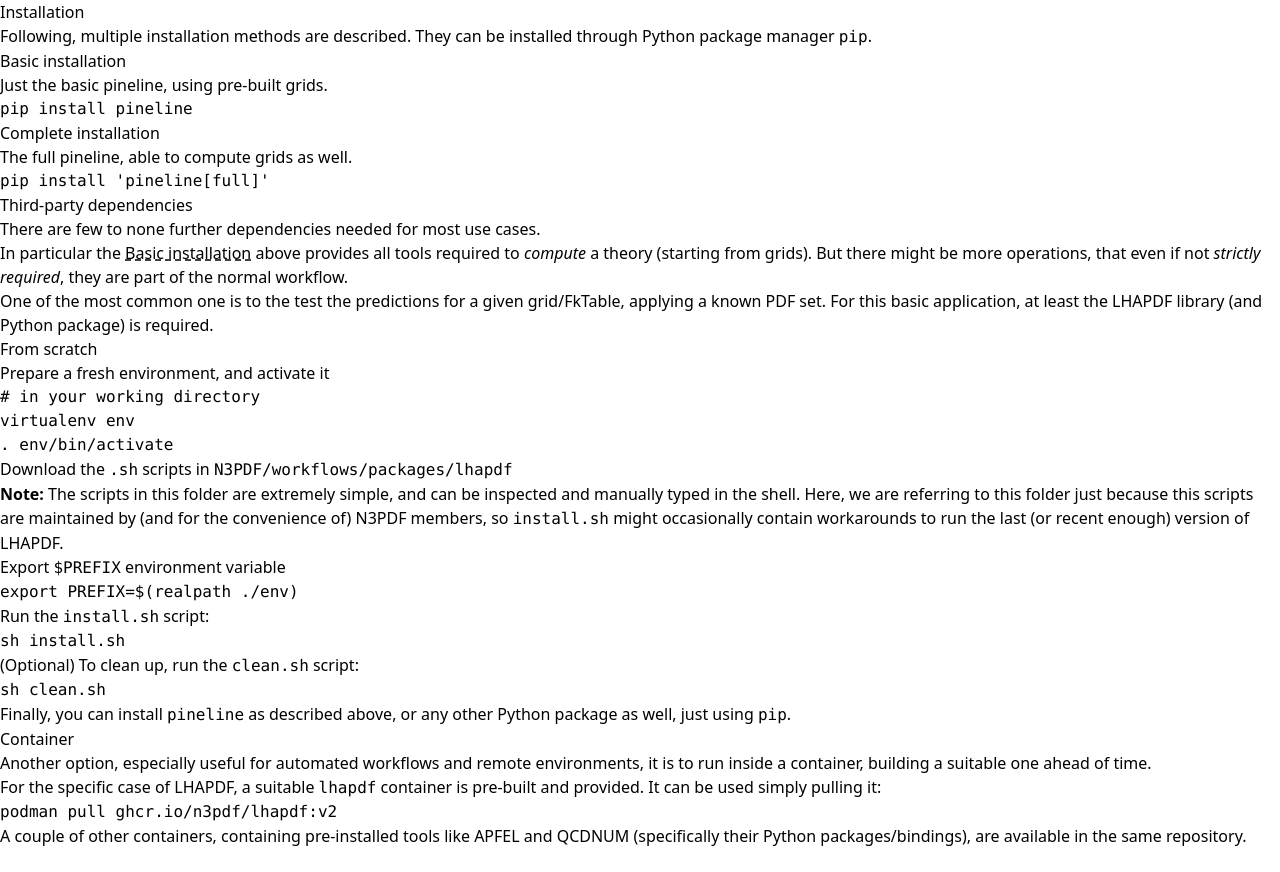
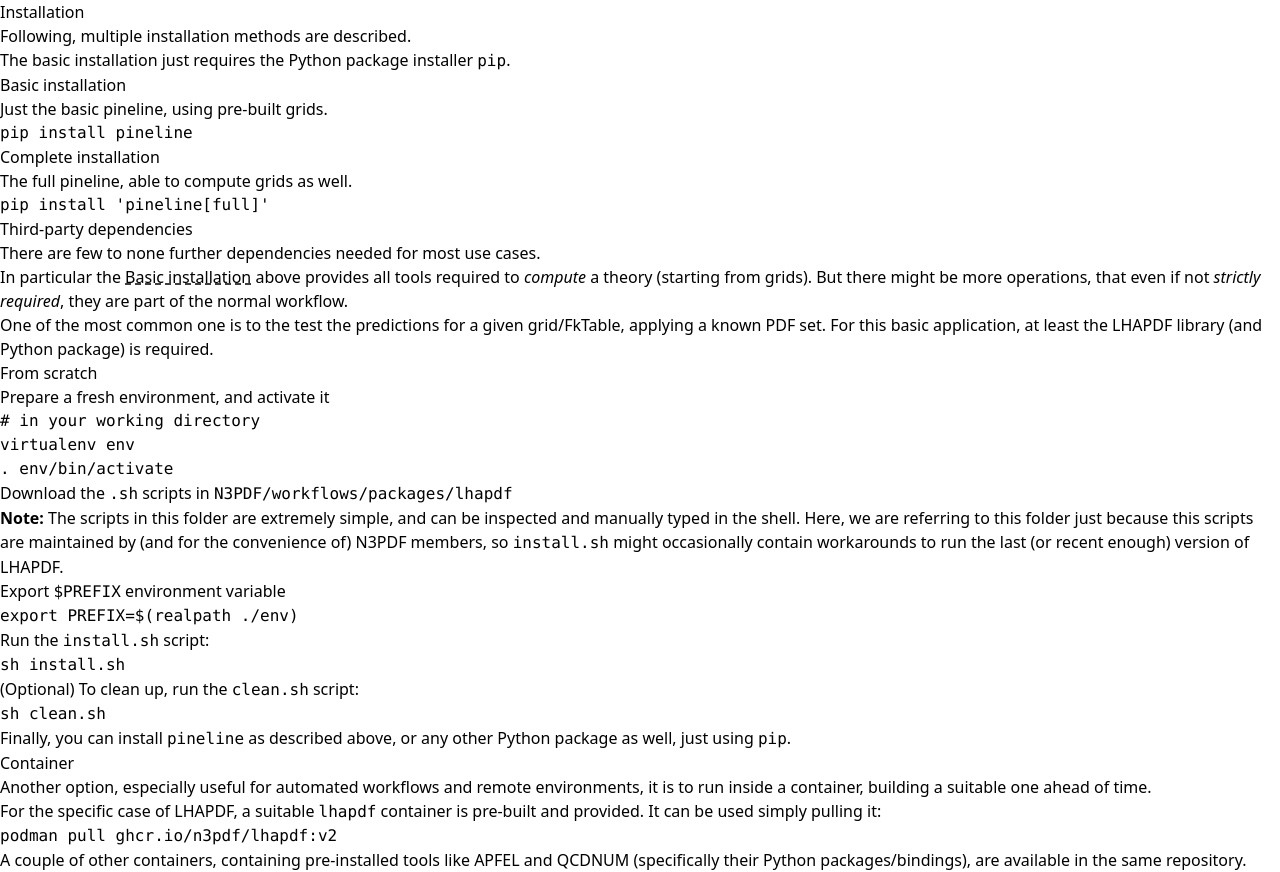
Before and after one commit to NNPDF/pineline, a Next.js app: page /pineline/installation in a window 1280 px wide. Before the commit the page ends 848 px from the top, so only its background shows below. Built offline with nearby package versions, Linux system fonts and the light colour scheme.

Commit message:
Improve installation headline

```diff
--- a/src/pages/installation.mdx
+++ b/src/pages/installation.mdx
@@ -2,8 +2,10 @@
 
 # Installation
 
-Following, multiple installation methods are described. They can be installed
-through Python package manager [`pip`](https://pip.pypa.io/).
+Following, multiple installation methods are described.
+
+The basic installation just requires the Python package installer
+[`pip`](https://pip.pypa.io/).
 
 ## Basic installation
 
```
